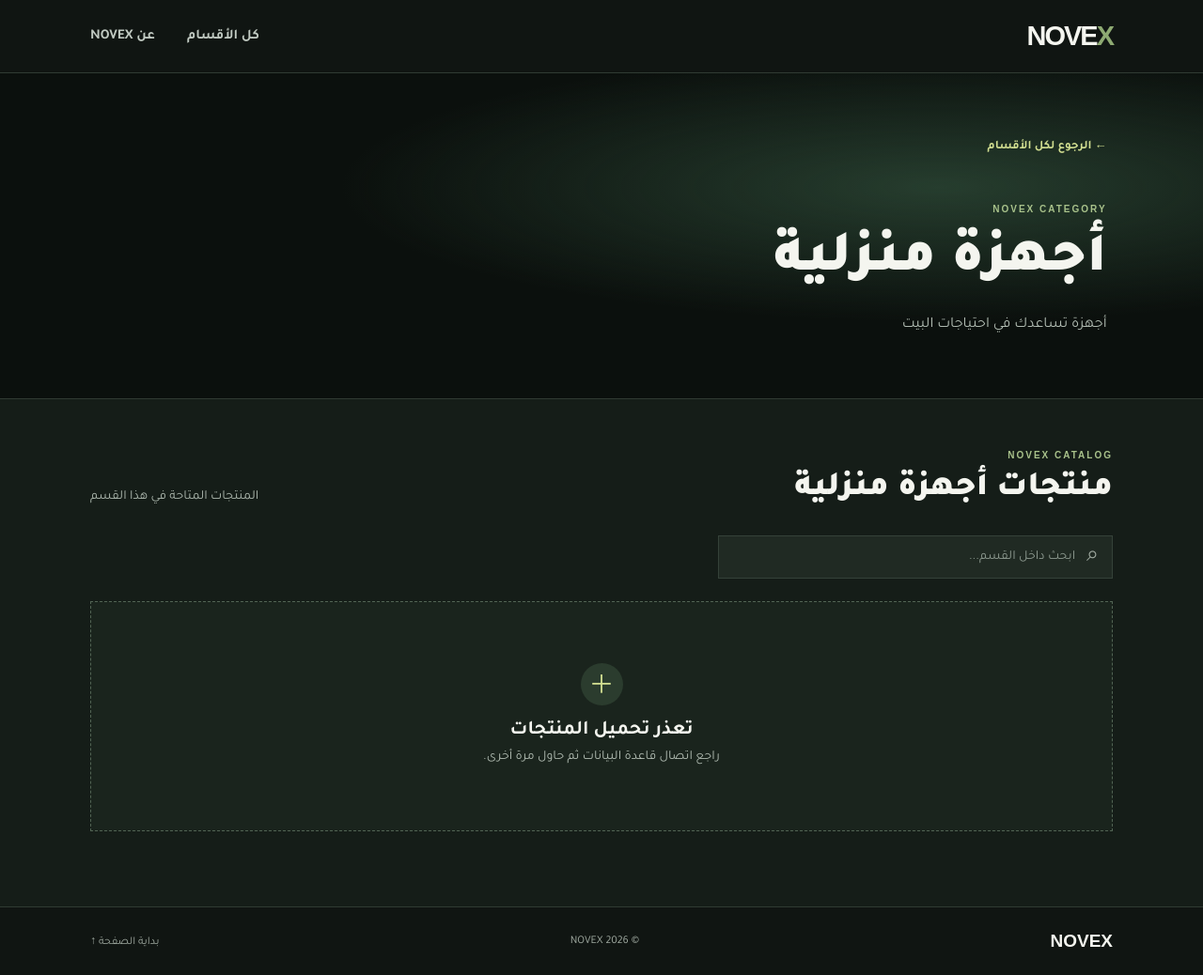
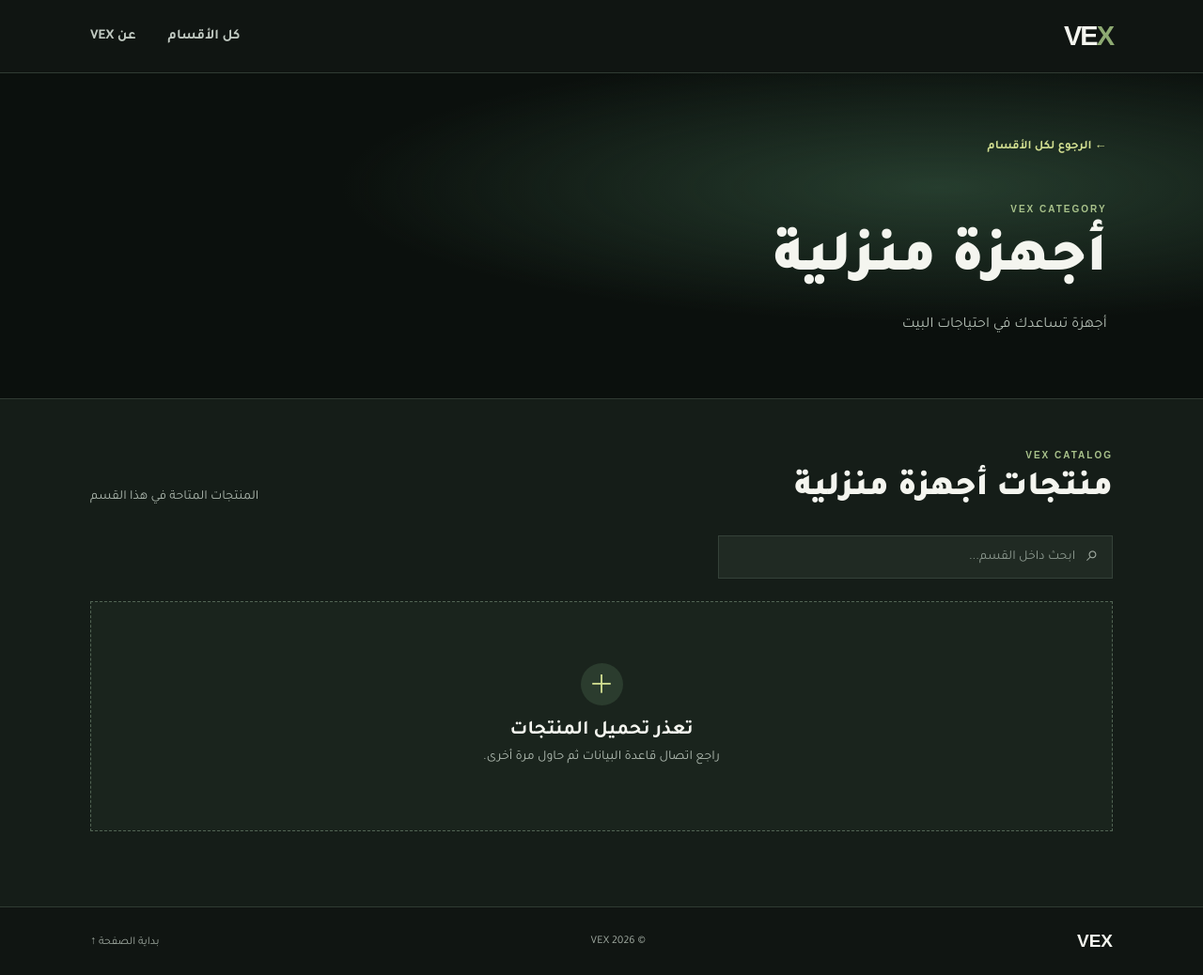
Before and after one commit to ahmed787-sudo/NOVEX, a plain HTML site: page appliances.html in a window 1280 px wide. Shown: the whole page at 94% size. Drawn offline with nearby package versions, Linux system fonts and the light colour scheme; no server answers.

Commit message:
Complete VEX brand rename

```diff
--- a/appliances.html
+++ b/appliances.html
@@ -4,8 +4,8 @@
 <meta charset="UTF-8">
 <meta name="viewport" content="width=device-width, initial-scale=1">
 <meta name="theme-color" content="#101512">
-<meta name="description" content="أجهزة منزلية | NOVEX">
-<title>أجهزة منزلية | NOVEX</title>
+<meta name="description" content="أجهزة منزلية | VEX">
+<title>أجهزة منزلية | VEX</title>
 <link rel="preconnect" href="https://fonts.googleapis.com">
 <link rel="preconnect" href="https://fonts.gstatic.com" crossorigin>
 <link href="https://fonts.googleapis.com/css2?family=Tajawal:wght@400;500;600;700;800;900&display=swap" rel="stylesheet">
@@ -13,25 +13,25 @@
 </head>
 <body class="category-page" data-category="appliances">
 <header class="site-header">
-<a class="wordmark" href="index.html" aria-label="NOVEX الرئيسية">NOVE<span>X</span></a>
-<nav class="main-nav" id="mainNav" aria-label="القائمة الرئيسية"><a href="index.html#categories">كل الأقسام</a><a href="index.html#about">عن NOVEX</a></nav>
+<a class="wordmark" href="index.html" aria-label="VEX الرئيسية">VE<span>X</span></a>
+<nav class="main-nav" id="mainNav" aria-label="القائمة الرئيسية"><a href="index.html#categories">كل الأقسام</a><a href="index.html#about">عن VEX</a></nav>
 <button class="menu-trigger" id="menuToggle" type="button" aria-label="فتح القائمة" aria-expanded="false">☰</button>
 </header>
 <main>
 <section class="category-hero">
 <a class="back-link" href="index.html#categories">← الرجوع لكل الأقسام</a>
-<p class="eyebrow">NOVEX CATEGORY</p>
+<p class="eyebrow">VEX CATEGORY</p>
 <h1 id="categoryTitle">أجهزة منزلية</h1>
 <p id="categoryDescription">أجهزة تساعدك في احتياجات البيت</p>
 </section>
 <section class="catalog-section category-catalog">
-<div class="section-heading"><div><p class="eyebrow">NOVEX CATALOG</p><h2 id="catalogTitle">منتجات أجهزة منزلية</h2></div><p id="catalogHint">المنتجات المتاحة في هذا القسم</p></div>
+<div class="section-heading"><div><p class="eyebrow">VEX CATALOG</p><h2 id="catalogTitle">منتجات أجهزة منزلية</h2></div><p id="catalogHint">المنتجات المتاحة في هذا القسم</p></div>
 <div class="catalog-tools"><label class="search-box"><span>⌕</span><input id="searchInput" type="search" placeholder="ابحث داخل القسم..." aria-label="البحث داخل القسم"></label></div>
 <div class="product-state" id="productState"><div class="state-symbol">＋</div><h3>لسه مفيش منتجات مضافة</h3><p>المنتجات اللي هتضيفها من لوحة الإدارة للقسم ده هتظهر هنا تلقائيًا.</p></div>
 <div class="product-grid" id="productGrid" hidden></div>
 </section>
 </main>
-<footer><a class="footer-logo" href="index.html">NOVEX</a><span>© <span id="year"></span> NOVEX</span><a href="#">بداية الصفحة ↑</a></footer>
+<footer><a class="footer-logo" href="index.html">VEX</a><span>© <span id="year"></span> VEX</span><a href="#">بداية الصفحة ↑</a></footer>
 <script src="https://cdn.jsdelivr.net/npm/@supabase/supabase-js@2"></script>
 <script src="config.js"></script>
 <script src="category.js"></script>
```
